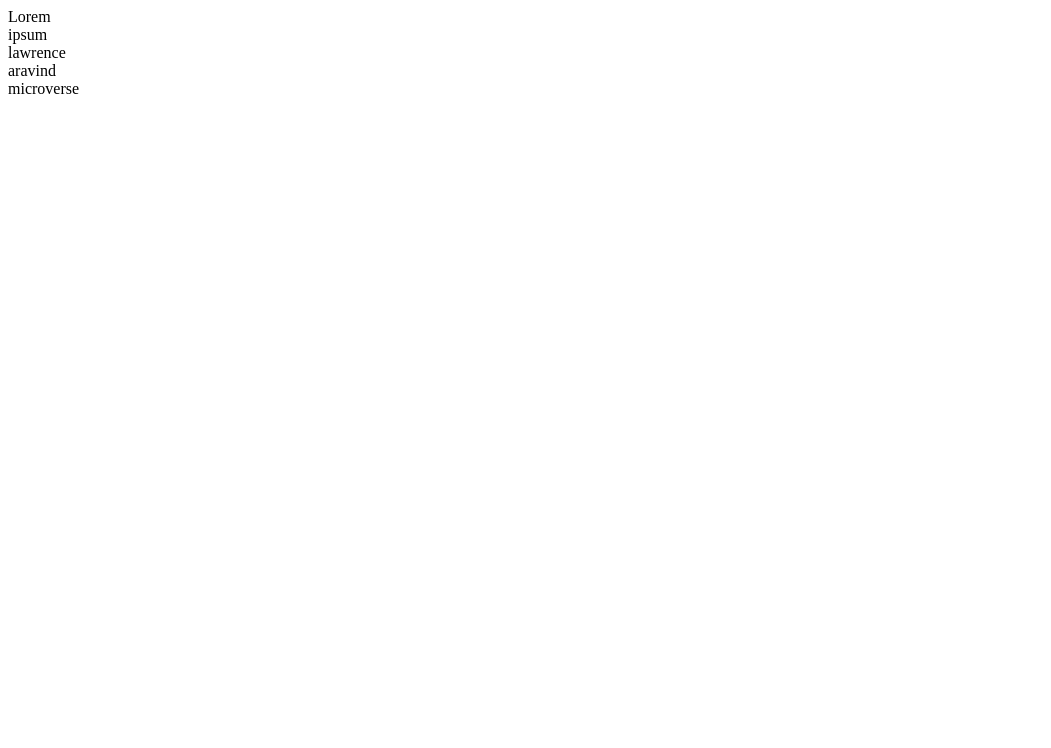
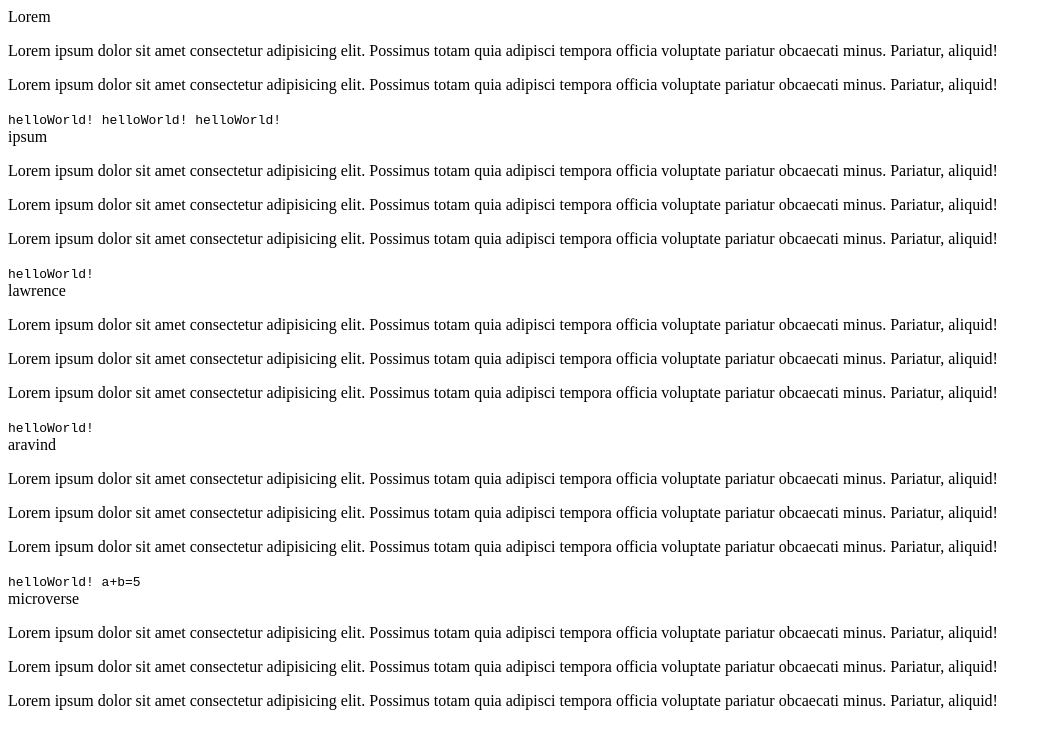
Before and after one commit to Kidd254/technicaldocumentation.github.io, a plain HTML site: page index.html in a window 1280 px wide. Shown: the whole page, without its empty margins (0-1051 px from the left). Drawn offline with Linux system fonts and the light colour scheme.

Commit message:
fourth commit

```diff
--- a/index.html
+++ b/index.html
@@ -1,5 +1,6 @@
 <!DOCTYPE html>
 <html lang="en">
+
 <head>
   <meta charset="UTF-8">
   <title>Technical Documentation Page</title>
@@ -10,23 +11,71 @@
 
   <main id="main-doc">
 
-      <section class="main-section" id ="Lorem">
-        <header id= "">Lorem</header>
+    <section class="main-section" id="Lorem">
+      <header id="">Lorem</header>
+      <p>Lorem ipsum dolor sit amet consectetur adipisicing elit. Possimus totam quia adipisci tempora officia voluptate
+        pariatur obcaecati minus. Pariatur, aliquid!</p>
+      <p>Lorem ipsum dolor sit amet consectetur adipisicing elit. Possimus totam quia adipisci tempora officia voluptate
+        pariatur obcaecati minus. Pariatur, aliquid!</p>
+
+      <code>
+          helloWorld!
+        </code>
+      <code>
+          helloWorld!
+        </code>
+      <code>
+          helloWorld!
+        </code>
 
     </section>
 
     <section class="main-section" id="ipsum">
       <header id="">ipsum</header>
     </section>
+    <p>Lorem ipsum dolor sit amet consectetur adipisicing elit. Possimus totam quia adipisci tempora officia voluptate
+      pariatur obcaecati minus. Pariatur, aliquid!</p>
+    <p>Lorem ipsum dolor sit amet consectetur adipisicing elit. Possimus totam quia adipisci tempora officia voluptate
+      pariatur obcaecati minus. Pariatur, aliquid!</p>
+    <p>Lorem ipsum dolor sit amet consectetur adipisicing elit. Possimus totam quia adipisci tempora officia voluptate
+      pariatur obcaecati minus. Pariatur, aliquid!</p>
+    <code>
+        helloWorld!
+      </code>
     <section class="main-section" id="lawrence">
       <header id="html">lawrence</header>
+      <p>Lorem ipsum dolor sit amet consectetur adipisicing elit. Possimus totam quia adipisci tempora officia voluptate
+        pariatur obcaecati minus. Pariatur, aliquid!</p>
+      <p>Lorem ipsum dolor sit amet consectetur adipisicing elit. Possimus totam quia adipisci tempora officia voluptate
+        pariatur obcaecati minus. Pariatur, aliquid!</p>
+      <p>Lorem ipsum dolor sit amet consectetur adipisicing elit. Possimus totam quia adipisci tempora officia voluptate
+        pariatur obcaecati minus. Pariatur, aliquid!</p>
+      <code>
+          helloWorld!
+        </code>
     </section>
 
     <section class="main-section" id="aravind">
       <header id="css">aravind</header>
+      <p>Lorem ipsum dolor sit amet consectetur adipisicing elit. Possimus totam quia adipisci tempora officia voluptate
+        pariatur obcaecati minus. Pariatur, aliquid!</p>
+      <p>Lorem ipsum dolor sit amet consectetur adipisicing elit. Possimus totam quia adipisci tempora officia voluptate
+        pariatur obcaecati minus. Pariatur, aliquid!</p>
+      <p>Lorem ipsum dolor sit amet consectetur adipisicing elit. Possimus totam quia adipisci tempora officia voluptate
+        pariatur obcaecati minus. Pariatur, aliquid!</p>
+      <code>
+          helloWorld!
+          a+b=5
+        </code>
     </section>
-      <section class="main-section" id= "microverse">
+    <section class="main-section" id="microverse">
       <header id="python">microverse</header>
+      <p>Lorem ipsum dolor sit amet consectetur adipisicing elit. Possimus totam quia adipisci tempora officia voluptate
+        pariatur obcaecati minus. Pariatur, aliquid!</p>
+      <p>Lorem ipsum dolor sit amet consectetur adipisicing elit. Possimus totam quia adipisci tempora officia voluptate
+        pariatur obcaecati minus. Pariatur, aliquid!</p>
+      <p>Lorem ipsum dolor sit amet consectetur adipisicing elit. Possimus totam quia adipisci tempora officia voluptate
+        pariatur obcaecati minus. Pariatur, aliquid!</p>
     </section>
 
 
@@ -45,6 +94,7 @@
     - The freeCodeCamp Team
 
     -->
-    <script  src="js/index.js"></script>
+  <script src="js/index.js"></script>
 </body>
+
 </html>
```
Lines whose indentation alone changed are shown as unchanged.
